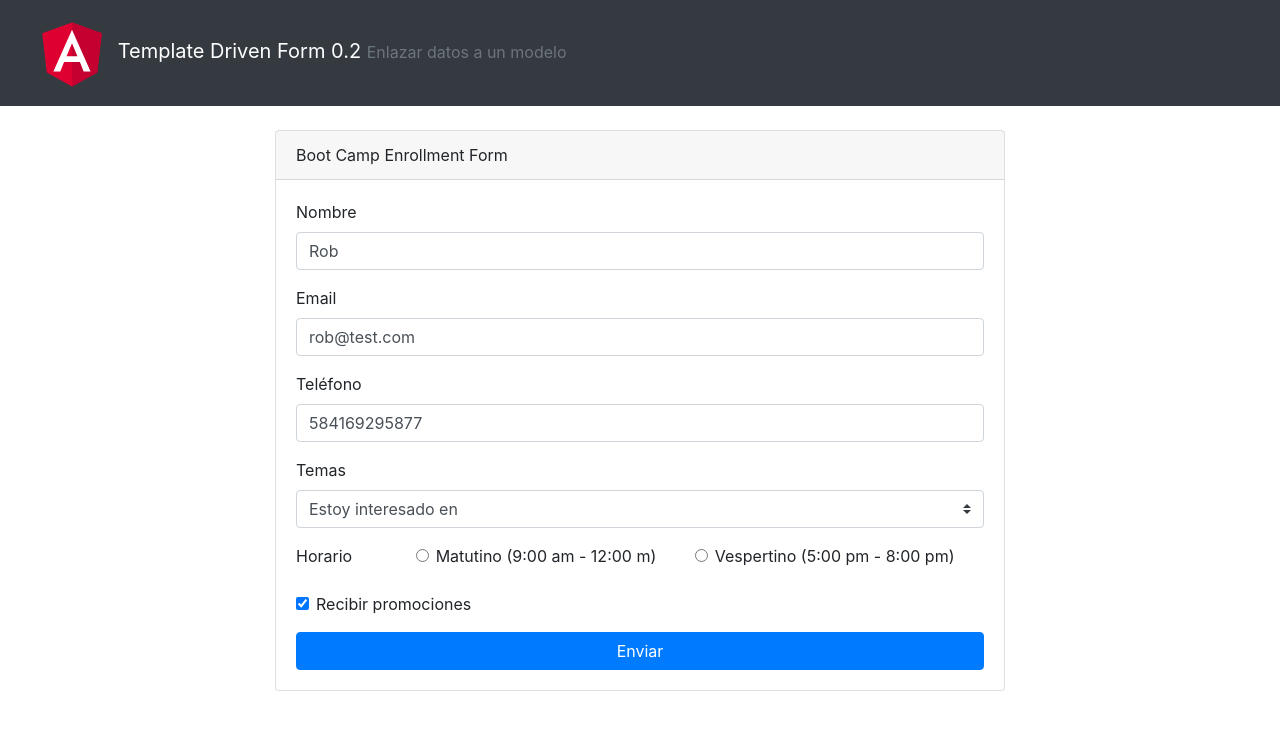
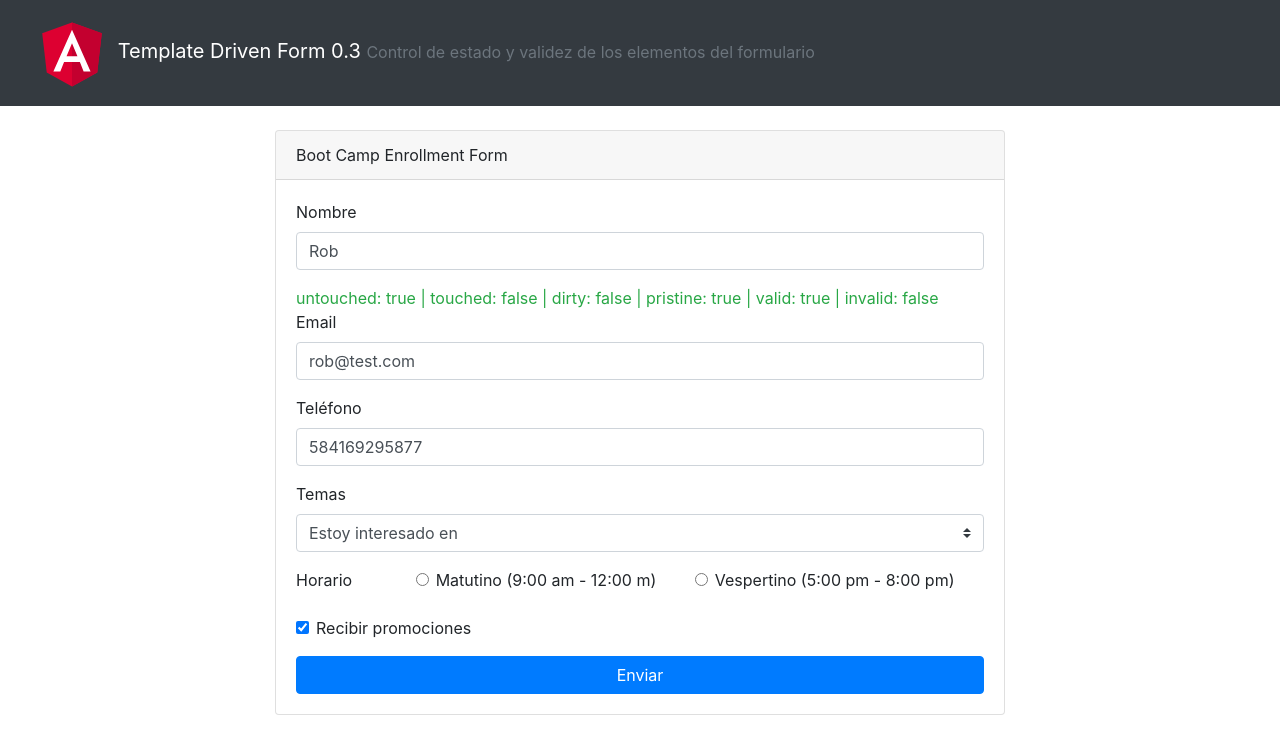
Before and after one commit to juliolpj/angular-form-02, an Angular app in the folder client/: page / in a window 1280 px wide. Shown: the top 754 px of the page. Built offline with nearby package versions, Linux system fonts and the light colour scheme.

Commit message:
0.3 Control de estado y validez de los elementos del formulario

```diff
--- a/client/src/app/app.component.html
+++ b/client/src/app/app.component.html
@@ -23,8 +23,16 @@
               <div class="form-group">
                 <label for=""> Nombre </label>
                 <input type="text" class="form-control"
-                  name="nombre" [(ngModel)]="userModel.nombre"
+                  required #name="ngModel" name="nombre" [(ngModel)]="userModel.nombre"
                 >
+              </div>
+              <div class="text-success">
+                untouched: {{ name.untouched }} |
+                touched: {{ name.touched }} |
+                dirty: {{ name.dirty }} |
+                pristine: {{ name.pristine }} |
+                valid: {{ name.valid }} |
+                invalid: {{ name.invalid }}
               </div>
 
               <div class="form-group">
--- a/client/src/app/app.component.ts
+++ b/client/src/app/app.component.ts
@@ -7,8 +7,8 @@ import { User } from './user';
   styleUrls: ['./app.component.css']
 })
 export class AppComponent {
-  systemTitle = 'Template Driven Form 0.2';
-  systemDescrip = 'Enlazar datos a un modelo';
+  systemTitle = 'Template Driven Form 0.3';
+  systemDescrip = 'Control de estado y validez de los elementos del formulario';
 
   formTemas = ['Angular', 'React', 'VueJs'];
   userModel = new User('Rob', 'rob@test.com', 584169295877, 'default', 'mañana', true);
```
